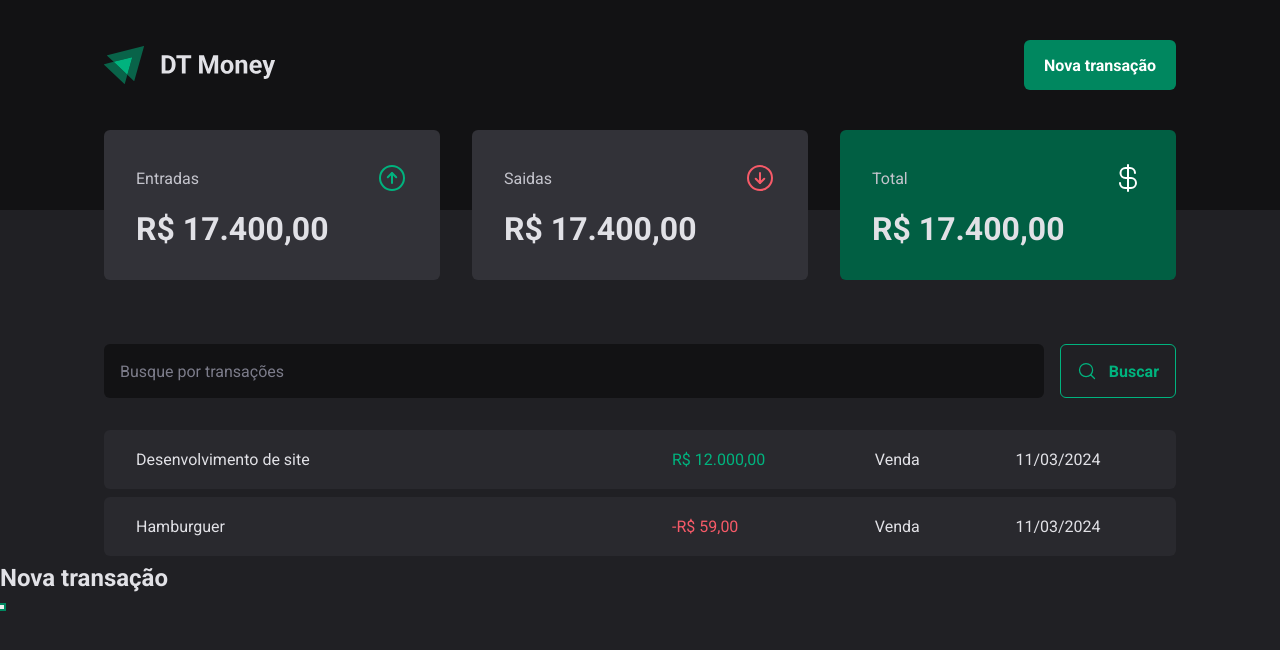
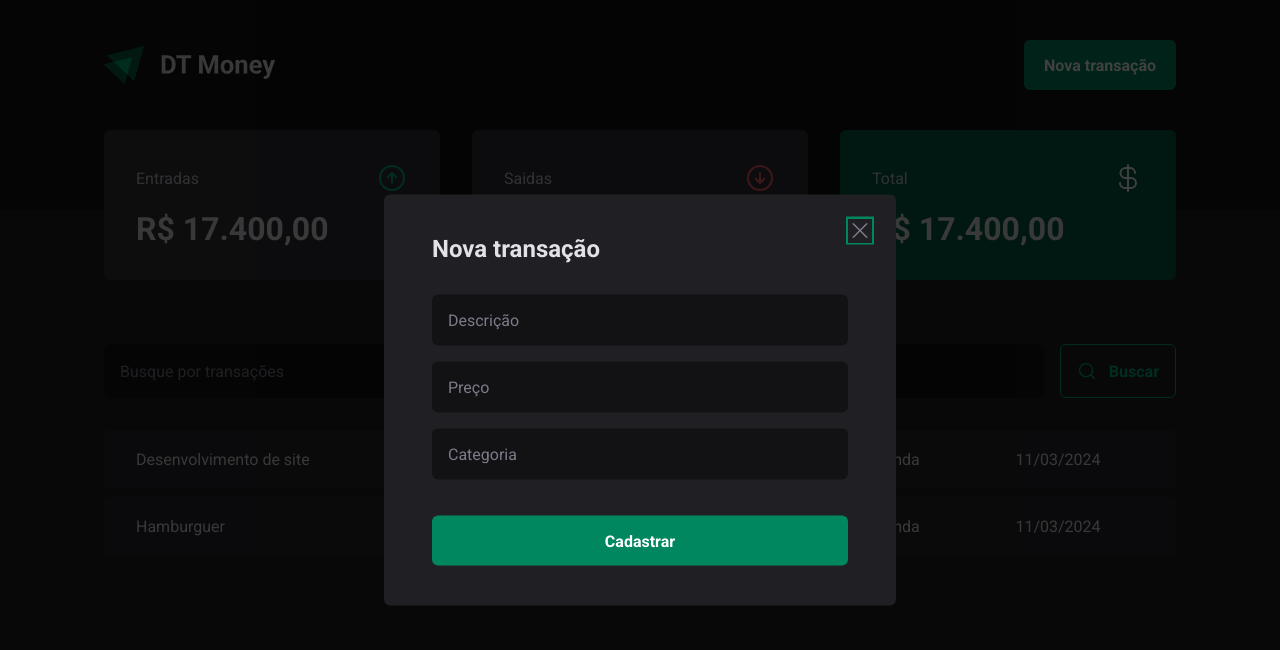
Before and after one commit to Gsilvaol/dt-money, a React (Vite) app: page / in a window 1280 px wide. Both pictures are taken after a click on the button "Nova transação". Shown: the top 650 px of the page. Built offline with nearby package versions, Linux system fonts and the light colour scheme.

Commit message:
modal de nova transação

```diff
--- a/src/components/Header/index.tsx
+++ b/src/components/Header/index.tsx
@@ -2,6 +2,7 @@
 import * as Dialog from '@radix-ui/react-dialog';
 
 import logoImg from '../../assets/logo.svg';
+import { NewTransactionModal } from "../NewTransactionModal";
 
 export function Header() {
     return (
@@ -14,15 +15,7 @@
                         <NewTransactionButton>Nova transação</NewTransactionButton>
                     </Dialog.Trigger>
 
-                    <Dialog.Portal>
-                        <Dialog.Overlay />
-
-                        <Dialog.Content>
-                            <Dialog.Title>Nova transação</Dialog.Title>
-
-                            <Dialog.Close />
-                        </Dialog.Content>
-                    </Dialog.Portal>
+                    <NewTransactionModal/>
                 </Dialog.Root>
             </HeaderContent>
         </HeaderContainer>
--- /dev/null
+++ b/src/components/NewTransactionModal/index.tsx
@@ -0,0 +1,30 @@
+import * as  Dialog from "@radix-ui/react-dialog";
+import { CloseButton, Content, Overlay } from './styles';
+import { X } from "phosphor-react";
+
+export function NewTransactionModal() {
+    return (
+        <Dialog.Portal>
+            <Overlay />
+
+            <Content>
+                <Dialog.Title>Nova transação</Dialog.Title>
+
+                <CloseButton>
+                    <X size={24} />
+                </CloseButton>
+
+                <form action="">
+                    <input type="text" placeholder="Descrição" />
+                    <input type="number" placeholder="Preço" />
+                    <input type="text" placeholder="Categoria" />
+
+                    <button type="submit">
+                        Cadastrar
+                    </button>
+                </form>
+
+            </Content>
+        </Dialog.Portal>
+    )
+}
--- /dev/null
+++ b/src/components/NewTransactionModal/styles.ts
@@ -0,0 +1,68 @@
+import styled from "styled-components";
+import * as  Dialog from "@radix-ui/react-dialog";
+
+export const Overlay = styled(Dialog.Overlay)`
+    position:fixed;
+    width: 100vw;
+    height: 100vh;
+    inset: 0;
+    background: rgba(0, 0, 0, 0.75);
+`;
+
+export const Content = styled(Dialog.Content)`
+    min-width: 32rem;
+    border-radius: 6px;
+    padding: 2.5rem 3rem;
+    background: ${props => props.theme["gray-800"]};
+
+    position: fixed;
+    top: 50%;
+    left: 50%;
+    transform: translate(-50%, -50%);
+
+    form {
+        margin-top: 2rem;
+        display: flex;
+        flex-direction: column;
+        gap: 1rem;
+
+        input {
+            border-radius: 6px;
+            border: 0;
+            background: ${props => props.theme["gray-900"]};
+            color: ${props => props.theme["gray-300"]};
+            padding: 1rem;
+            &::placeholder {
+                color: ${props => props.theme["gray-500"]};
+            }
+        }
+
+        button[type="submit"] {
+            height: 50px;
+            border: 0;
+            background: ${props => props.theme["green-500"]};
+            color: ${props => props.theme.white};
+            font-weight: bold;
+            padding: 0 1.25rem;
+            border-radius: 6px;
+            margin-top: 1.25rem;
+            cursor: pointer;
+
+            &:hover {
+                background: ${props => props.theme["green-700"]};
+                transition: background-color 0.2s;
+            }
+        }
+    }
+`;
+
+export const CloseButton = styled(Dialog.Close)`
+    position: absolute;
+    background: transparent;
+    border: 0;
+    top: 1.5rem;
+    right: 1.5rem;
+    line-height: 0;
+    cursor: pointer;
+    color: ${props => props.theme["gray-500"]};
+`;
```
